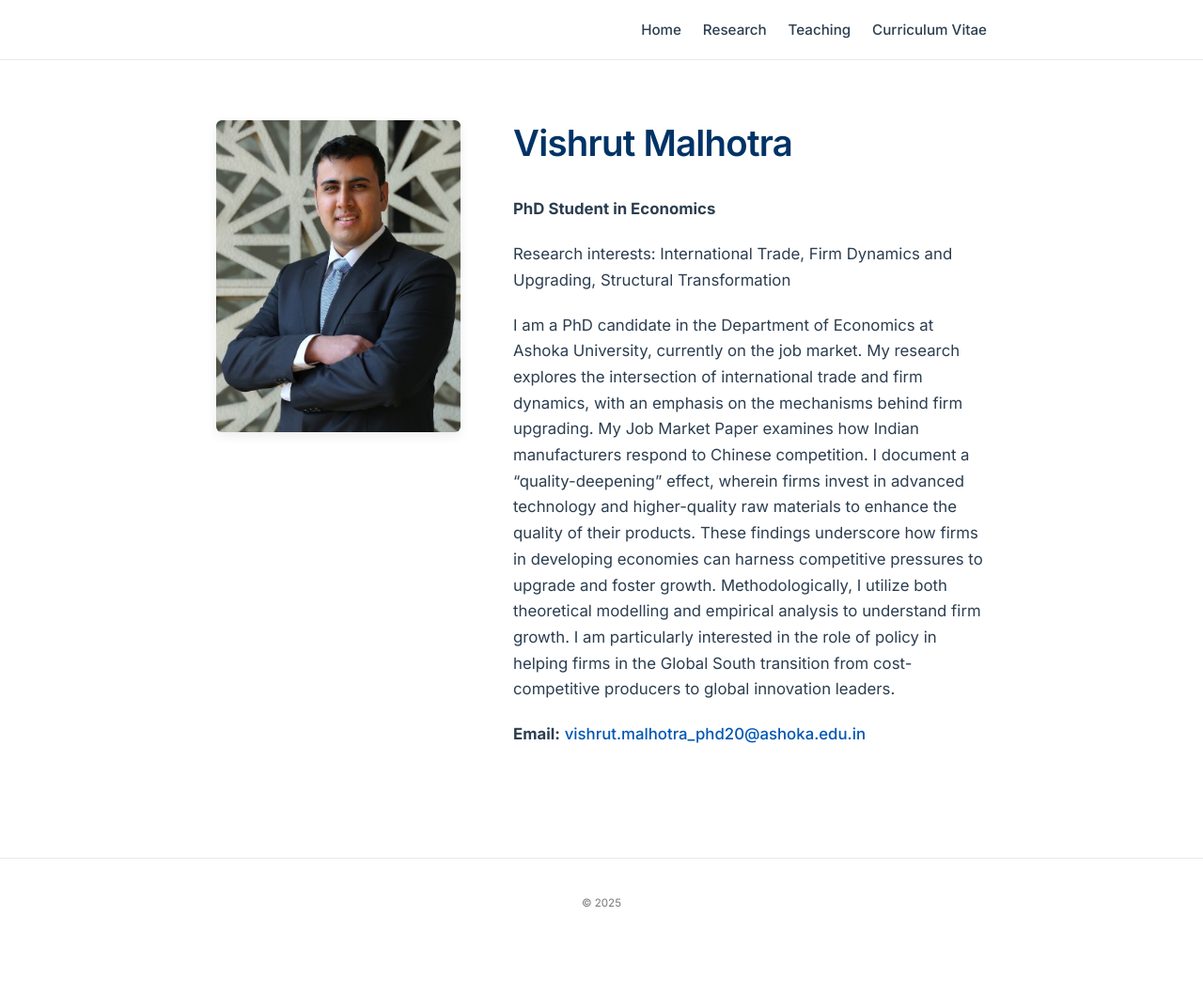
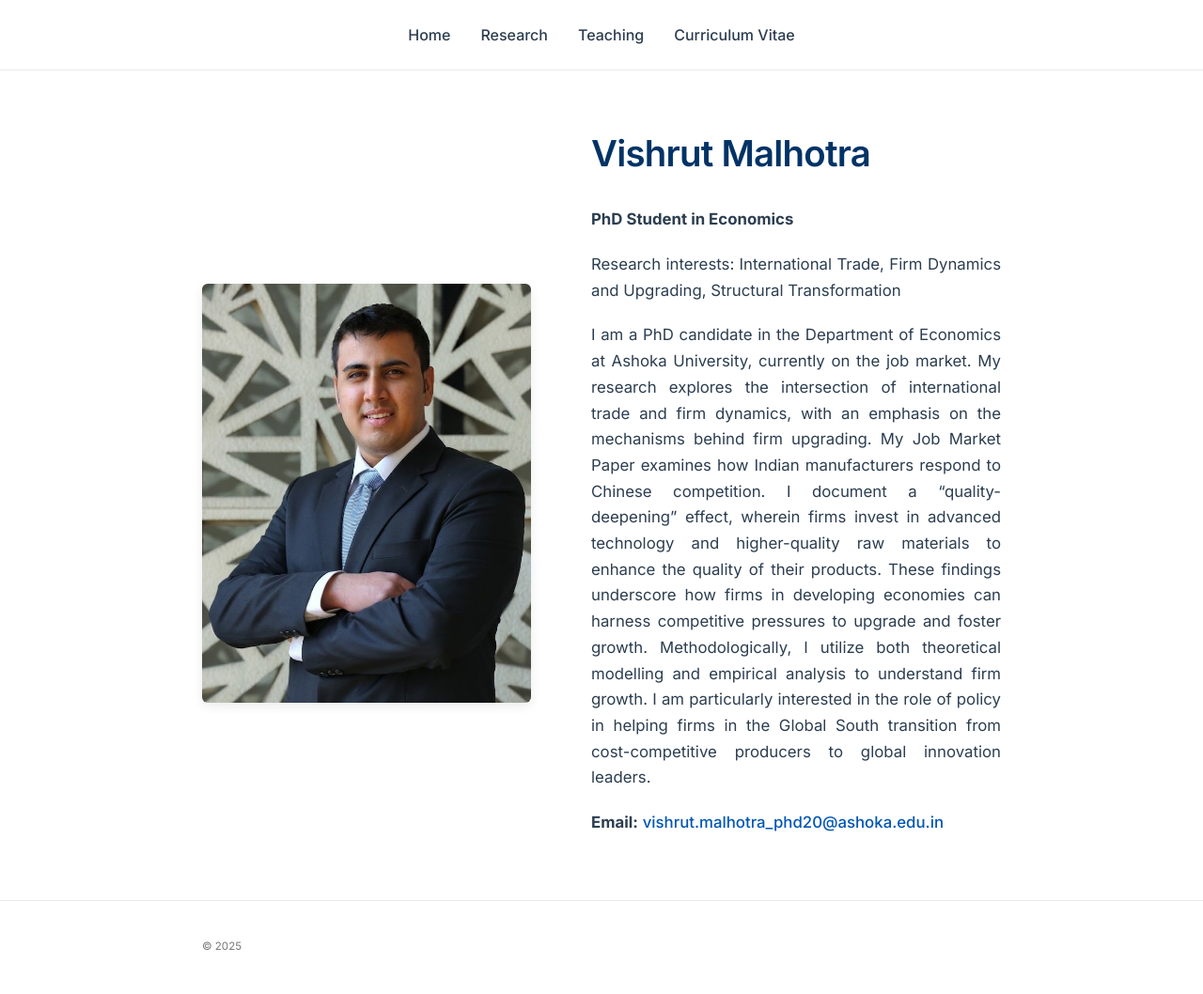
Before and after one commit to malhotravishrut/malhotravishrut.github.io, a Jekyll site: the page built from index.md, in a window 1280 px wide. Shown: the whole page at 94% size. Built offline with Jekyll 4.4.1, drawn with Linux system fonts in a browser that asks for light colours; before the commit the page ends 1012 px from its top, so only the background shows below that.

Commit message:
Update CSS styles for improved layout and readability

```diff
--- a/assets/main.css
+++ b/assets/main.css
@@ -4,13 +4,13 @@
 :root {
   --font-main: 'Inter', -apple-system, BlinkMacSystemFont, "Segoe UI", Roboto, sans-serif;
   --color-primary: #003366;    /* World Bank/IMF Navy */
-  --color-text: #2c3e50;       /* Dark Slate - easier to read than pure black */
+  --color-text: #2c3e50;       /* Dark Slate */
   --color-text-light: #5f6c7b; /* Lighter grey for metadata */
   --color-link: #0056b3;       /* Professional Blue */
   --color-link-hover: #003366;
   --color-bg: #ffffff;
   --color-border: #eaeaea;
-  --max-width: 860px;          /* Slightly wider for modern screens */
+  --max-width: 900px;          /* Slightly wider to accommodate larger image */
 }
 
 * { box-sizing: border-box; }
@@ -22,7 +22,7 @@ body {
   color: var(--color-text);
   background-color: var(--color-bg);
   margin: 0;
-  -webkit-font-smoothing: antialiased; /* Makes fonts look sharper on Mac */
+  -webkit-font-smoothing: antialiased;
 }
 
 a {
@@ -49,7 +49,7 @@ a:hover {
 .wrapper {
   max-width: var(--max-width);
   margin: 0 auto;
-  padding: 0 20px;
+  padding: 0 25px;
   width: 100%;
 }
 
@@ -73,9 +73,13 @@ h1 { font-size: 2rem; letter-spacing: -0.02em; }
 h2 { font-size: 1.5rem; border-bottom: 1px solid var(--color-border); padding-bottom: 0.3em; }
 h3 { font-size: 1.25rem; margin-top: 1.5em; }
 
-p { margin-bottom: 1.2em; }
+/* JUSTIFIED TEXT UPDATE */
+p {
+  margin-bottom: 1.2em;
+  text-align: justify; /* Makes text block rectangular */
+}
 
-/* Page Titles (Research, Teaching, etc.) */
+/* Page Titles */
 .page-title {
   margin-top: 0;
   margin-bottom: 1.5em;
@@ -87,29 +91,28 @@ p { margin-bottom: 1.2em; }
    4. NAVIGATION (HEADER)
    ========================================= */
 .site-header {
-  padding: 1.2em 0;
+  padding: 1.5em 0;
   margin-bottom: 3em;
   border-bottom: 1px solid var(--color-border);
   background-color: #fff;
 }
 
-/* Flex container for the nav */
+/* NAVIGATION UPDATE: CENTERED */
 .site-header .site-nav {
   display: flex;
-  justify-content: flex-end; /* Right align links */
-  gap: 1.5em;
-  font-size: 0.95rem;
+  justify-content: center; /* Centered looks cleaner */
+  gap: 2em;
+  font-size: 1rem;
   font-weight: 500;
 }
 
 .site-header a {
   color: var(--color-text);
-  text-decoration: none;
 }
 
 .site-header a:hover {
   color: var(--color-primary);
-  text-decoration: none; /* No underline on nav, just color change */
+  text-decoration: none;
 }
 
 /* =========================================
@@ -117,36 +120,37 @@ p { margin-bottom: 1.2em; }
    ========================================= */
 .home-container {
   display: flex;
-  align-items: flex-start;
-  gap: 3.5em;
+  align-items: center; /* Vertically Centers the image */
+  gap: 4em;            /* More space between image and text */
   margin-top: 1em;
 }
 
+/* IMAGE UPDATE: LARGER */
 .home-photo img {
-  width: 260px;
+  width: 350px;        /* Increased size to match text height */
   height: auto;
-  border-radius: 6px; /* Soft rounding */
-  box-shadow: 0 4px 12px rgba(0,0,0,0.08); /* Subtle professional shadow */
+  border-radius: 6px;
+  box-shadow: 0 4px 12px rgba(0,0,0,0.08);
   object-fit: cover;
+  display: block;      /* Fixes random whitespace */
 }
 
 .home-text h1 {
-  margin-top: 0; /* Remove top margin for the name */
+  margin-top: 0;
   color: var(--color-primary);
   font-size: 2.4rem;
 }
 
 .home-text p {
-  font-size: 1.05rem; /* Slightly larger for bio */
+  font-size: 1.05rem;
 }
 
-/* Email styling */
 .home-text a[href^="mailto"] {
   font-weight: 500;
 }
 
 /* =========================================
-   6. TABLES (For Teaching/Data)
+   6. TABLES
    ========================================= */
 table {
   width: 100%;
@@ -178,33 +182,24 @@ tr:last-child td {
 /* =========================================
    8. MOBILE RESPONSIVENESS
    ========================================= */
-@media (max-width: 768px) {
-  /* Stack Home Page */
+@media (max-width: 850px) {
+  /* Stack Home Page on tablets/phones */
   .home-container {
     flex-direction: column;
     align-items: center;
-    text-align: left; /* Keep text left aligned for readability */
+    text-align: left;
     gap: 2em;
   }
 
   .home-photo img {
-    width: 180px;
-  }
-
-  /* Adjust Nav */
-  .site-header {
-    padding: 1em 0;
+    width: 220px; /* Smaller on mobile */
   }
 
   .site-header .site-nav {
-    justify-content: center;
     flex-wrap: wrap;
     gap: 1em;
     font-size: 0.9rem;
   }
-
-  h1 { font-size: 1.75rem; }
-  .wrapper { padding: 0 1.25em; }
 }
 
 /* =========================================
```
